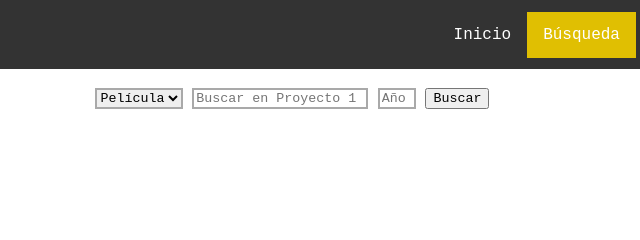
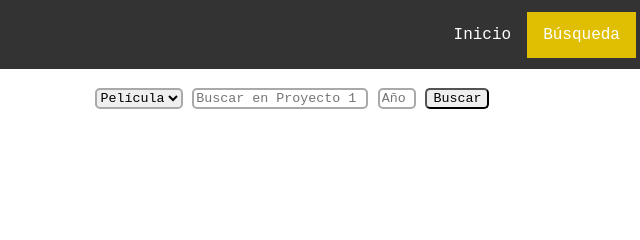
Before and after one commit to rafapuerta/ProyectoModulo1, a plain HTML site: page search.html in a window 1280 px wide. Shown: the top 240 px of the page, 348-988 px from the left. Drawn offline with Linux system fonts and the light colour scheme.

Commit message:
Round form

```diff
--- a/style.css
+++ b/style.css
@@ -148,9 +148,14 @@ div.container {
 
 input {
   border: 2px solid darkgray;
+  border-radius: 5px;
 }
 select {
   border: 2px solid darkgray;
+  border-radius: 5px;
+}
+button {
+  border-radius: 5px;
 }
 
 #anyo {
```
